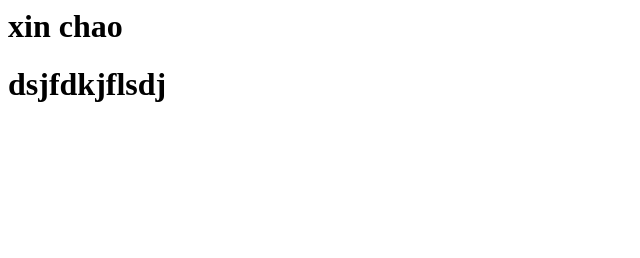
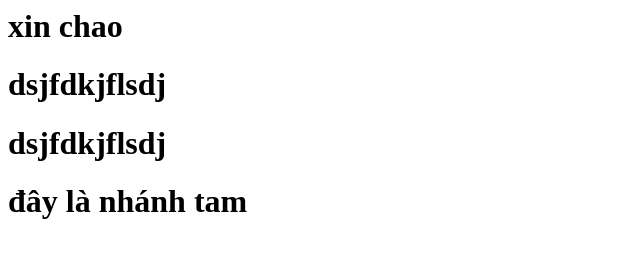
Before and after one commit to PhuongTamm/test, a plain HTML site: page index.html in a window 1280 px wide. Shown: the whole page, without its empty margins (0-640 px from the left). Drawn offline with Linux system fonts and the light colour scheme.

Commit message:
commit nhanh tam

```diff
--- a/index.html
+++ b/index.html
@@ -1,2 +1,4 @@
 <h1>xin chao</h1>
 <h1> dsjfdkjflsdj</h1>
+<h1> dsjfdkjflsdj</h1>
+<h1> đây là nhánh tam</h1>
```
